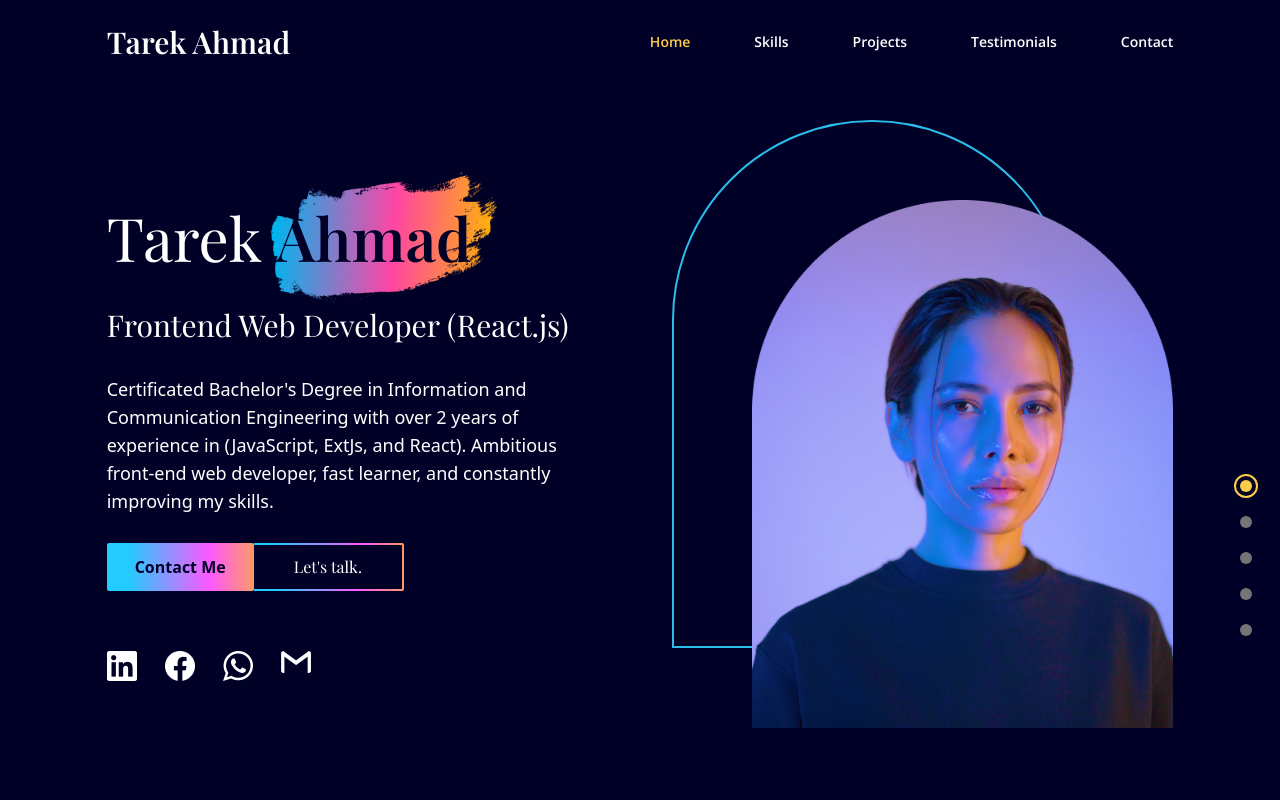
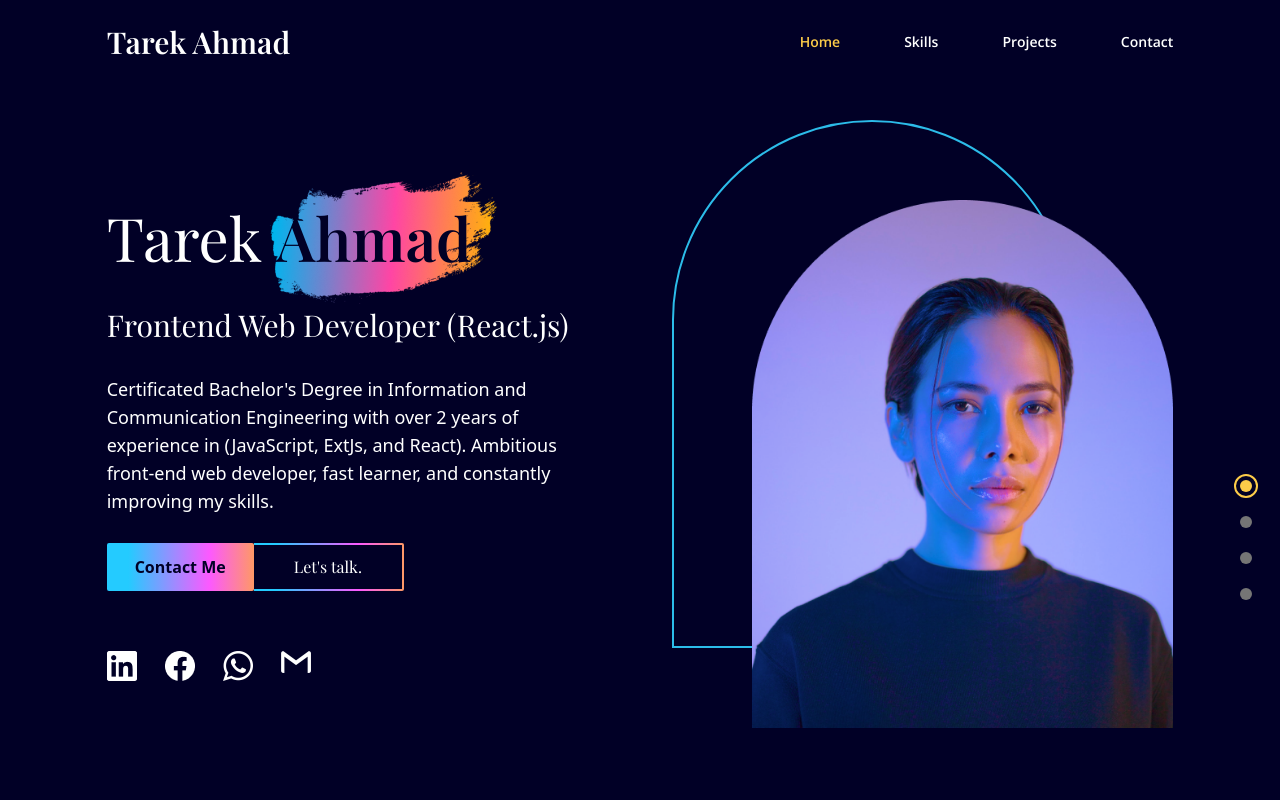
Before and after one commit to Tarek-989/Portfolio, a React (Vite) app: page / in a window 1280 px wide. Shown: the top 800 px of the page. Built offline with nearby package versions, Linux system fonts and the light colour scheme.

Commit message:
remove Testimonials

```diff
--- a/src/components/DotGroup.tsx
+++ b/src/components/DotGroup.tsx
@@ -31,12 +31,6 @@ export const DotGroup = ({ selectedPage, setSelectedPage }: Props) => {
 				onClick={() => setSelectedPage(SelectedPage.Projects)}
 			/>
 			<AnchorLink
-				className={`${selectedPage === SelectedPage.Testimonials ? selectedStyle : 'bg-dark-grey'}
-				w-3 h-3 rounded-full`}
-				href={`#${SelectedPage.Testimonials}`}
-				onClick={() => setSelectedPage(SelectedPage.Testimonials)}
-			/>
-			<AnchorLink
 				className={`${selectedPage === SelectedPage.Contact ? selectedStyle : 'bg-dark-grey'}
 				w-3 h-3 rounded-full`}
 				href={`#${SelectedPage.Contact}`}
--- a/src/components/NavBar.tsx
+++ b/src/components/NavBar.tsx
@@ -26,7 +26,6 @@ export const NavBar = ({ isTopOfPage, selectedPage, setSelectedPage }: Props) =>
 							<Link page='Home' selectedPage={selectedPage} setSelectedPage={setSelectedPage} />
 							<Link page='Skills' selectedPage={selectedPage} setSelectedPage={setSelectedPage} />
 							<Link page='Projects' selectedPage={selectedPage} setSelectedPage={setSelectedPage} />
-							<Link page='Testimonials' selectedPage={selectedPage} setSelectedPage={setSelectedPage} />
 							<Link page='Contact' selectedPage={selectedPage} setSelectedPage={setSelectedPage} />
 						</div>
 					) : (
@@ -53,7 +52,6 @@ export const NavBar = ({ isTopOfPage, selectedPage, setSelectedPage }: Props) =>
 							<Link page='Home' selectedPage={selectedPage} setSelectedPage={setSelectedPage} />
 							<Link page='Skills' selectedPage={selectedPage} setSelectedPage={setSelectedPage} />
 							<Link page='Projects' selectedPage={selectedPage} setSelectedPage={setSelectedPage} />
-							<Link page='Testimonials' selectedPage={selectedPage} setSelectedPage={setSelectedPage} />
 							<Link page='Contact' selectedPage={selectedPage} setSelectedPage={setSelectedPage} />
 						</div>
 					</div>
--- a/src/shared/types.ts
+++ b/src/shared/types.ts
@@ -2,7 +2,6 @@ export enum SelectedPage {
 	Home = 'home',
 	Skills = 'skills',
 	Projects = 'projects',
-	Testimonials = 'testimonials',
 	Contact = 'contact',
 }
 
```
